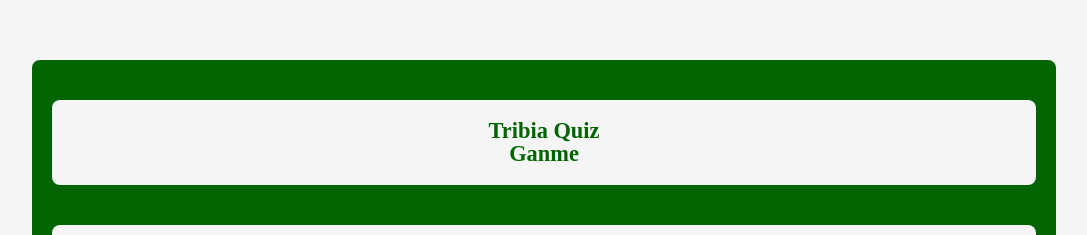
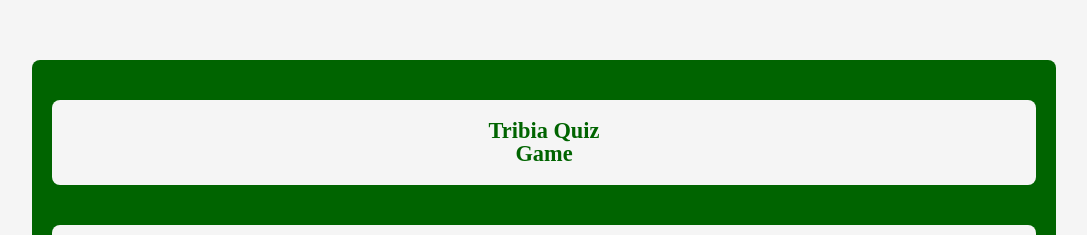
Before and after one commit to no-pla/trivia-quiz-game-app, a Next.js app: page / in a window 1280 px wide. Shown: the part 215-450 px from the top of the page, without its empty margins (96-1183 px from the left). Built offline with nearby package versions, Linux system fonts and the light colour scheme.

Commit message:
💬 오타 수정 @no-pla

```diff
--- a/src/components/MainPage.tsx
+++ b/src/components/MainPage.tsx
@@ -11,7 +11,7 @@ const MainPage = () => {
       <Title>
         Tribia Quiz
         <br />
-        Ganme
+        Game
       </Title>
       <Button text="퀴즈 풀기" onClick={() => setStatus("quiz")} />
     </div>
```
